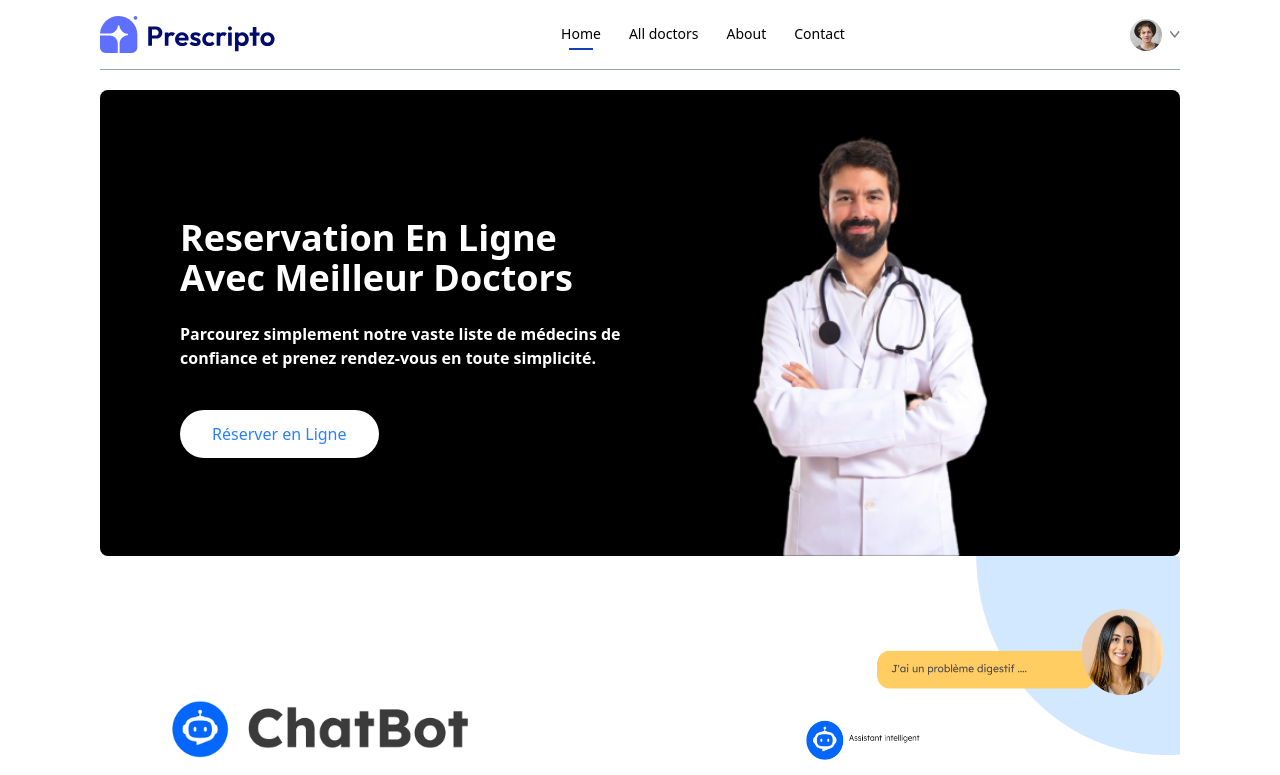
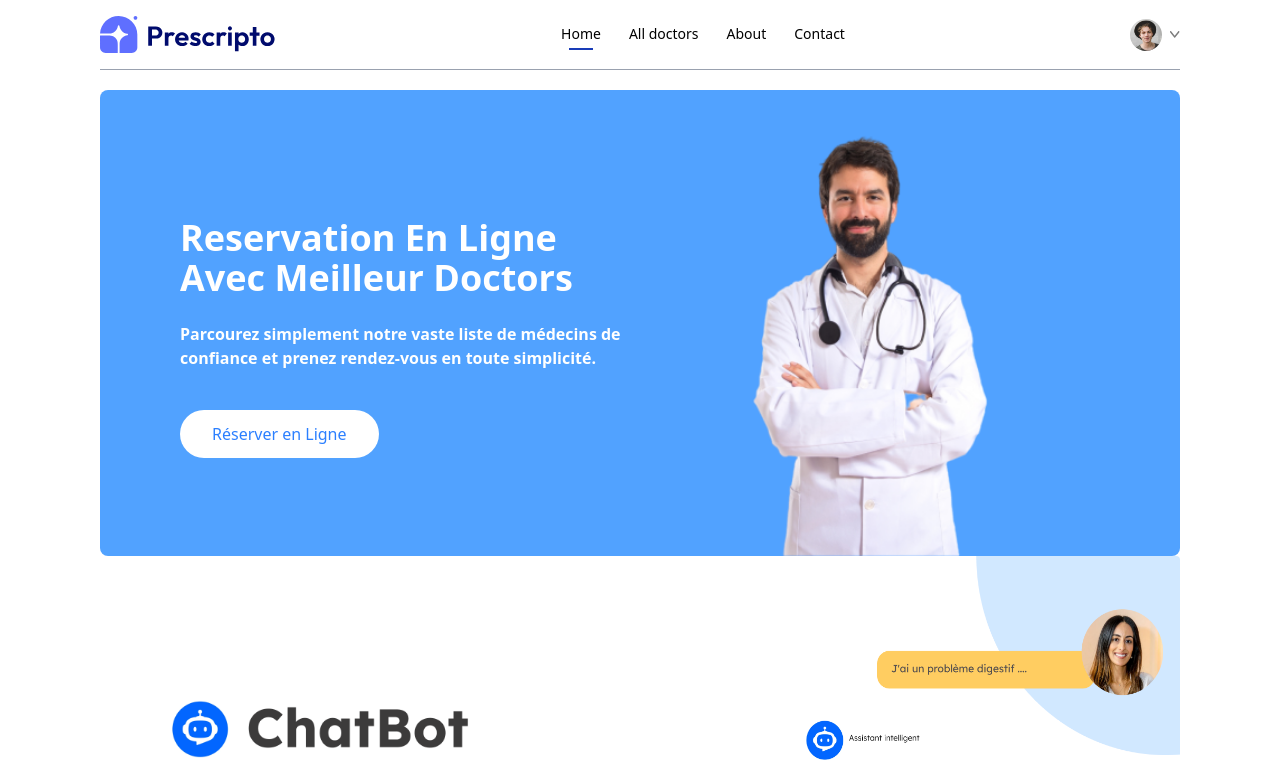
Before and after one commit to Cheikh-Taha/taha-v, a React (Vite) app in the folder frontend/: page / in a window 1280 px wide. Shown: the top 775 px of the page. Built offline with nearby package versions, Linux system fonts and the light colour scheme.

Commit message:
new akram

```diff
--- a/frontend/src/components/Header.jsx
+++ b/frontend/src/components/Header.jsx
@@ -3,7 +3,7 @@ import { assets } from '../assets/assets'
 
 const Header = () => {
   return (
-    <div className='flex flex-col md:flex-row flex-wrap bg-black rounded-lg px-6 md:px-10 lg:px-20'>
+    <div className='flex flex-col md:flex-row flex-wrap bg-blue-400 rounded-lg px-6 md:px-10 lg:px-20'>
         {/*----left----*/}
        <div className='md:w-1/2 flex flex-col items-start justify-center gap-4 py-10 m-auto md:py-[10vw] md:mb-[-30px]'>
           <h1 className="text-4xl font-bold text-white mb-2 ">Reservation En Ligne <br />Avec Meilleur Doctors</h1>
```
